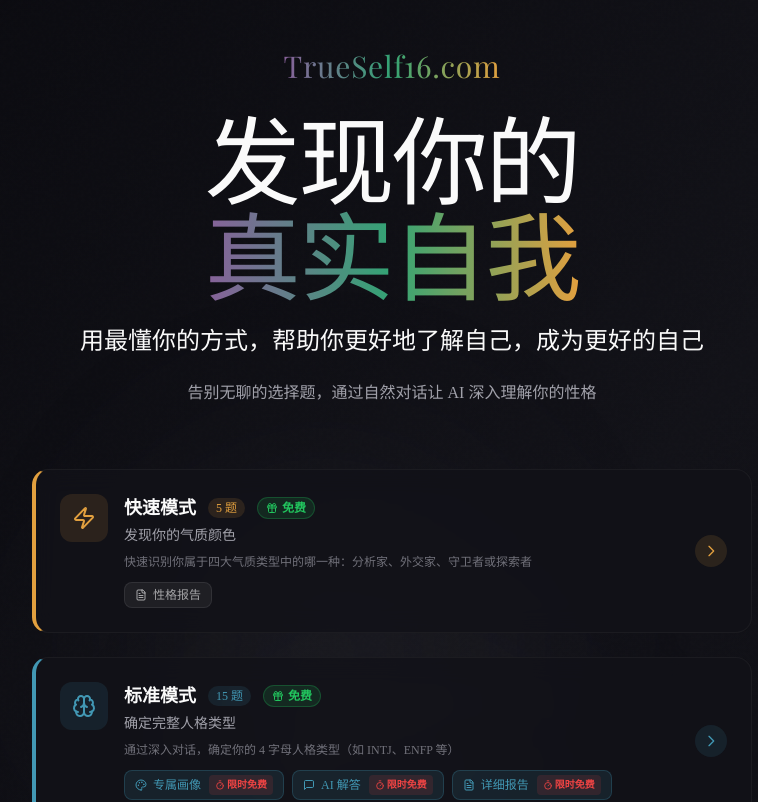
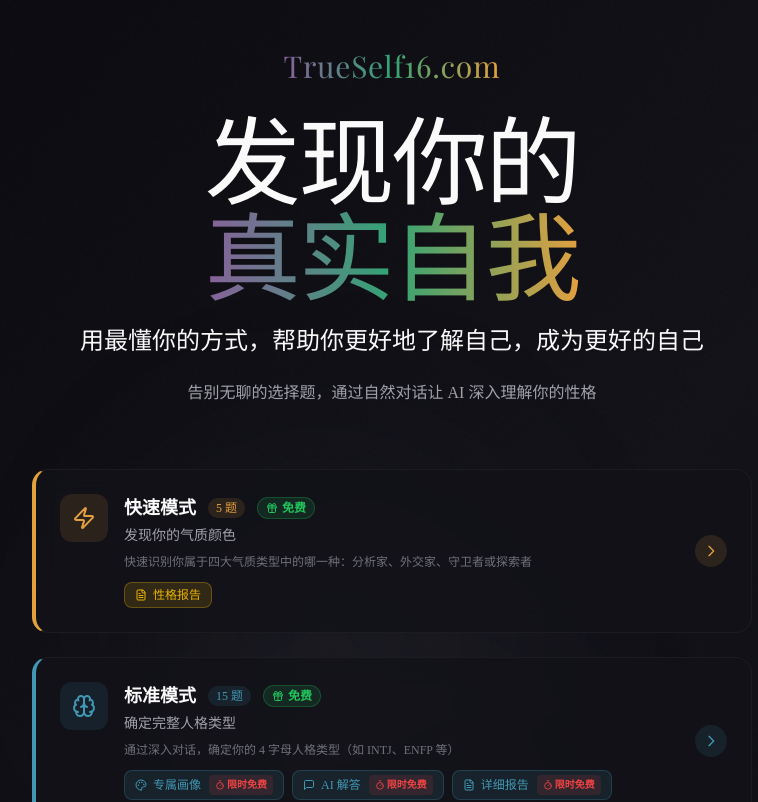
Before and after one commit to minchenli188-dot/TrueSelfMBTI, a Next.js app in the folder frontend/: page / in a window 1280 px wide. Shown: the top 802 px of the page, without its empty margins (248-1006 px from the left). Built offline with nearby package versions, Linux system fonts and the light colour scheme; a web font is replaced by a local one.

Commit message:
Update: change 性格报告 badge to yellow color for quick mode

```diff
--- a/frontend/src/components/DepthSelector.tsx
+++ b/frontend/src/components/DepthSelector.tsx
@@ -154,9 +154,9 @@ export function DepthSelector({ onSelect, isLoading }: DepthSelectorProps) {
                   {option.features.map((feature) => {
                     const tierStyles = {
                       basic: {
-                        bg: "rgba(255,255,255,0.06)",
-                        color: "rgba(255,255,255,0.6)",
-                        border: "rgba(255,255,255,0.08)",
+                        bg: "rgba(234, 179, 8, 0.15)",
+                        color: "#eab308",
+                        border: "rgba(234, 179, 8, 0.3)",
                         badge: null,
                       },
                       standard: {
```
